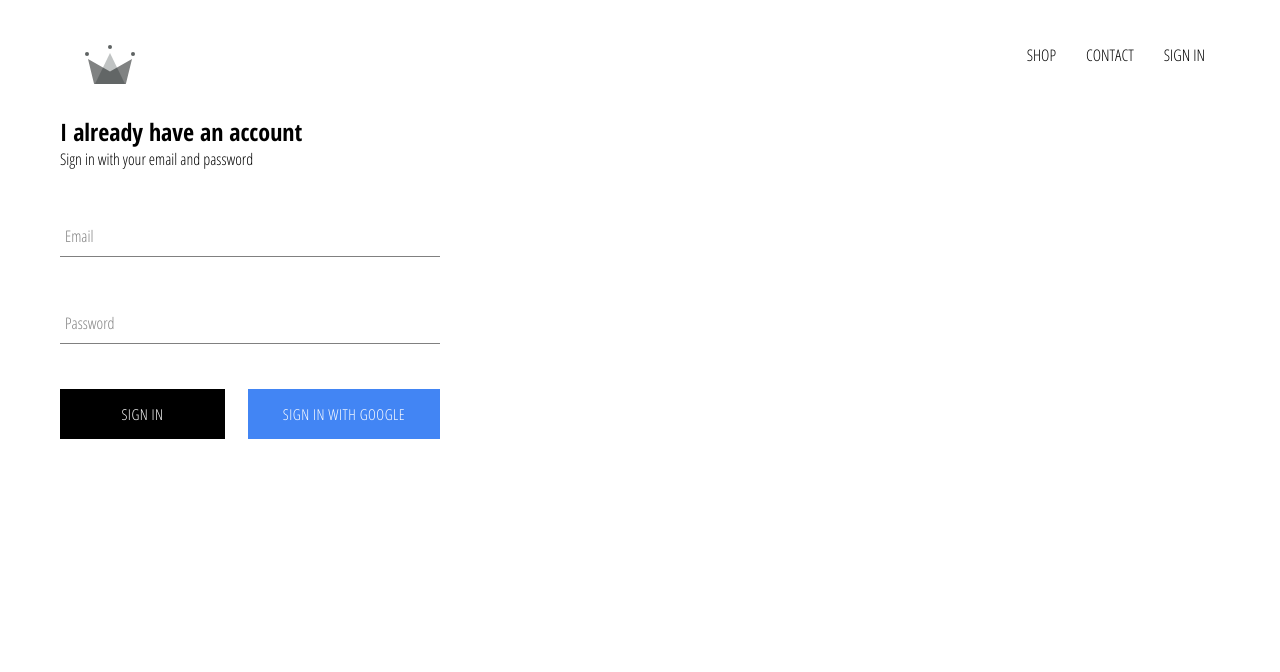
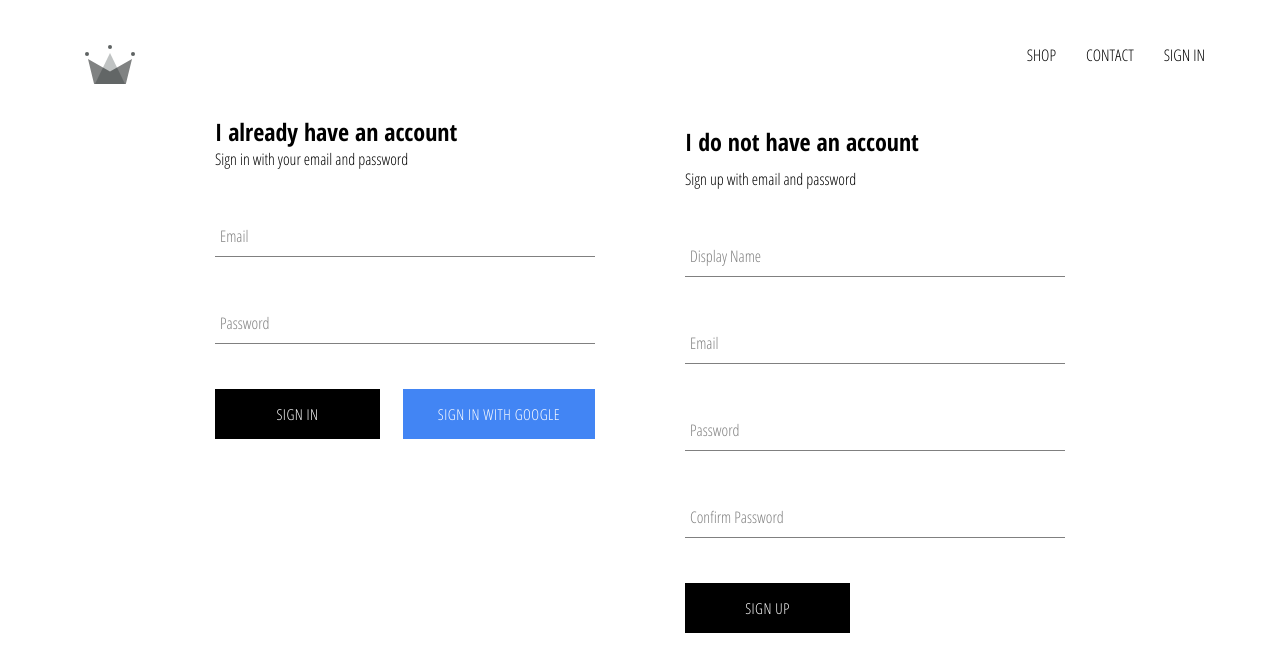
Before and after one commit to tnmsnhr/clothing-store, a React (Create React App) app: page /signin in a window 1280 px wide. Shown: the top 672 px of the page. Built offline with nearby package versions, Linux system fonts and the light colour scheme; no server answers.

Commit message:
adding signin by email and pass, signup feature

```diff
--- a/src/App.js
+++ b/src/App.js
@@ -5,7 +5,7 @@
 import Homepage from './pages/homepage/Homepage.component';
 import ShopPage from './pages/shop/shop.component';
 import SignInAndSignUpPage from './pages/sign-in-and-sign-up/sign-in-and-sign-up.component';
-import { auth } from './firebase/firebase.util';
+import { auth, createUserProfileDocument } from './firebase/firebase.util';
 
 class App extends Component {
 
@@ -16,9 +16,19 @@
   unsubscribeFromAuth=null;
 
   componentDidMount(){
-    this.unsubscribeFromAuth=auth.onAuthStateChanged(user=>{
-      this.setState({currentUser:user})
-      console.log(user)
+    this.unsubscribeFromAuth=auth.onAuthStateChanged(async userAuth=>{
+      if(userAuth){
+        const userRef= await createUserProfileDocument(userAuth);
+        userRef.onSnapshot(snapShot=>{
+          this.setState({
+            currentUser:{
+              id:snapShot.id,
+              ...snapShot.data()
+            }
+          })
+        })
+      }
+      this.setState({currentUser:userAuth})
     })
   }
 
@@ -28,6 +38,7 @@
 
 
   render(){
+
     return (
       <div>
         <Header currentUser={this.state.currentUser}/>
--- a/src/components/sign-in/sign-in.component.jsx
+++ b/src/components/sign-in/sign-in.component.jsx
@@ -1,5 +1,5 @@
 import React, { Component } from 'react'
-import signInWithGoogle from '../../firebase/firebase.util';
+import signInWithGoogle, { auth } from '../../firebase/firebase.util';
 import CustomButton from '../custom-button/custom-button.component';
 import FormInput from '../form-input/form-input.component';
 import './sign-in.styles.scss';
@@ -11,9 +11,19 @@
         password:''
     }
 
-    handleSubmit=event=>{
+    handleSubmit=async event=>{
         event.preventDefault()
-        this.setState({email:'',password:''})
+        const {email,password}=this.state;
+
+        try {
+            await auth.signInWithEmailAndPassword(email,password)
+            this.setState({
+                email:'',
+                password:''
+            })
+        }catch(err){
+            console.log(err)
+        }
     }
 
     handleChange=event=>{
--- /dev/null
+++ b/src/components/sign-up/sign-up.component.jsx
@@ -0,0 +1,100 @@
+import React, { Component } from 'react';
+import { auth, createUserProfileDocument } from '../../firebase/firebase.util';
+import CustomButton from '../custom-button/custom-button.component';
+import FormInput from '../form-input/form-input.component';
+import './sign-up.styles.scss';
+
+export class SignUp extends Component {
+
+    state={
+        displayName:'',
+        email:'',
+        password:'',
+        confirmPassword:''
+    }
+
+    handleSubmit= async event=>{
+        event.preventDefault();
+
+        const {displayName,email,password,confirmPassword}=this.state;
+
+        if(password != confirmPassword){
+            alert('password doesn\'t match')
+            return;
+        }
+
+        try{
+
+            const {user}=auth.createUserWithEmailAndPassword(email,password);
+            await createUserProfileDocument(user,{displayName})
+            this.setState({
+                displayName:'',
+                email:'',
+                password:'',
+                confirmPassword:''
+            })
+
+        }catch(err){
+            console.log(err.message)
+        }
+    }
+
+    handleChange=event=>{
+        const {name,value}=event.target
+        this.setState({[name]:value})
+    }
+
+    render() {
+        console.log(this.state)
+        return (
+            <div className="sign-up">
+                <h2 className="title">I do not have an account</h2>
+                <span>Sign up with email and password</span>
+
+                <form className="sign-up-form" onSubmit={this.handleSubmit}>
+
+                    <FormInput
+                        type='text'
+                        name='displayName'
+                        value={this.state.displayName}
+                        onChange={this.handleChange}
+                        label='Display Name'
+                        required
+                    />
+
+                    <FormInput
+                        type='email'
+                        name='email'
+                        value={this.state.email}
+                        onChange={this.handleChange}
+                        label='Email'
+                        required
+                    />
+
+                    <FormInput
+                        type='password'
+                        name='password'
+                        value={this.state.password}
+                        onChange={this.handleChange}
+                        label='Password'
+                        required
+                    />
+
+                    <FormInput
+                        type='password'
+                        name='confirmPassword'
+                        value={this.state.confirmPassword}
+                        onChange={this.handleChange}
+                        label='Confirm Password'
+                        required
+                    />
+
+                    <CustomButton type="submit">SIGN UP</CustomButton>
+
+                </form>
+            </div>
+        )
+    }
+}
+
+export default SignUp
--- /dev/null
+++ b/src/components/sign-up/sign-up.styles.scss
@@ -0,0 +1,9 @@
+.sign-up {
+    display: flex;
+    flex-direction: column;
+    width: 380px;
+
+    .title {
+      margin: 10px 0;
+    }
+  }
--- a/src/firebase/firebase.util.js
+++ b/src/firebase/firebase.util.js
@@ -9,6 +9,33 @@
     storageBucket: "clothing-shop-1ab2e.appspot.com",
     messagingSenderId: "837620411783",
     appId: "1:837620411783:web:db7a686bde3df32caa3722"
+  }
+
+  export const createUserProfileDocument = async (userAuth, additionalData)=>{
+      if(!userAuth) return;
+
+      const userRef=firestore.doc(`users/${userAuth.uid}`)
+      const snapShot=await userRef.get()
+
+      if(!snapShot.exists){
+          const {displayName,email}=userAuth;
+          const createdAt=new Date();
+
+          try{
+              await userRef.set({
+                  displayName,
+                  email,
+                  createdAt,
+                  ...additionalData
+              })
+
+
+          }catch(err){
+              console.log(err)
+          }
+      }
+
+      return userRef;
   }
 
 
--- a/src/pages/sign-in-and-sign-up/sign-in-and-sign-up.component.jsx
+++ b/src/pages/sign-in-and-sign-up/sign-in-and-sign-up.component.jsx
@@ -1,11 +1,13 @@
 import React from 'react';
 import SignIn from '../../components/sign-in/sign-in.component';
+import SignUp from '../../components/sign-up/sign-up.component';
 import './sign-in-and-sign-up.styles.scss';
 
 const SignInAndSignUpPage = () => {
     return (
         <div className="sign-in-and-sign-up">
             <SignIn />
+            <SignUp/>
         </div>
     )
 }
--- a/src/pages/sign-in-and-sign-up/sign-in-and-sign-up.styles.scss
+++ b/src/pages/sign-in-and-sign-up/sign-in-and-sign-up.styles.scss
@@ -0,0 +1,6 @@
+.sign-in-and-sign-up {
+    display: flex;
+    width: 850px;
+    justify-content: space-between;
+    margin: 20px auto;
+}
```
